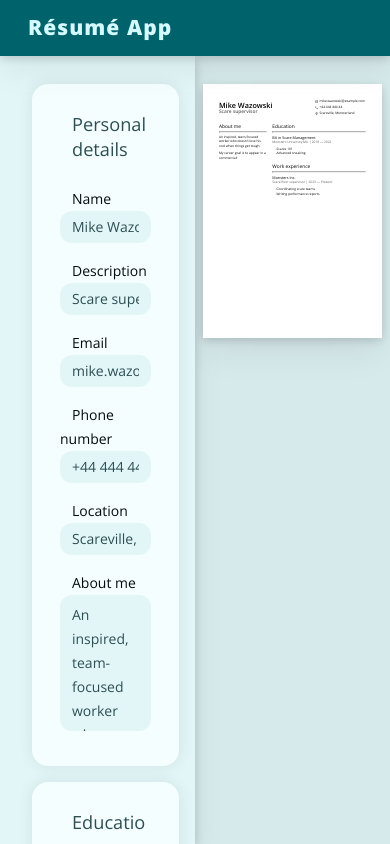
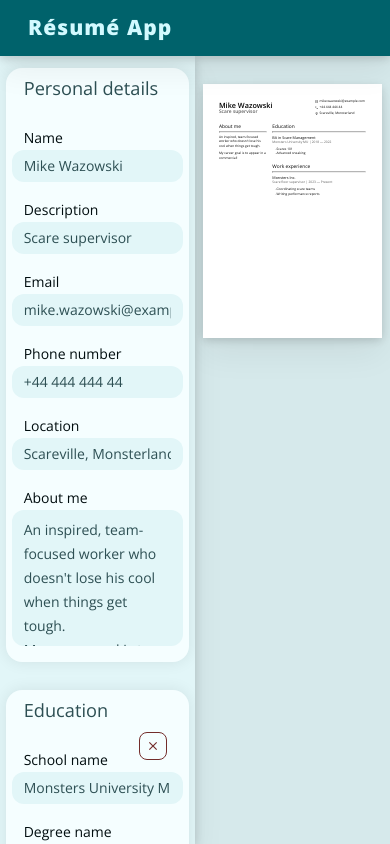
Before and after one commit to vicpues/odin-cv, a React (Vite) app: page / in a window 390 px wide. Built offline with nearby package versions, Linux system fonts and the light colour scheme.

Commit message:
feat: Make form padding responsive

```diff
--- a/src/components/Form/Form.css
+++ b/src/components/Form/Form.css
@@ -1,10 +1,9 @@
 #cv-form {
+  --responsive-padding: min(1.5vw, var(--margin-m));
   box-shadow: var(--double-shadow);
   background-color: var(--bg);
-
-  padding: var(--margin-xl) var(--margin-m) var(--margin-xl)
-    calc(2 * var(--margin-m));
+  padding-inline: var(--responsive-padding) var(--responsive-padding);
+  padding-block: calc(2 * var(--responsive-padding));
   overflow-y: auto;
   scrollbar-color: var(--border-muted) var(--bg);
-  scrollbar-gutter: var(--margin-m);
 }
--- a/src/components/Form/FormSection/FormSection.css
+++ b/src/components/Form/FormSection/FormSection.css
@@ -2,11 +2,11 @@
   box-shadow: var(--soft-shadow);
   border-radius: var(--margin-m);
   background-color: var(--bg-light);
-  padding: var(--margin-xl);
+  padding: calc(1.5 * var(--responsive-padding)) var(--responsive-padding);
 }
 
 .form-section + .form-section {
-  margin-top: var(--margin-m);
+  margin-top: var(--margin-xl);
 }
 
 .section-title {
```
